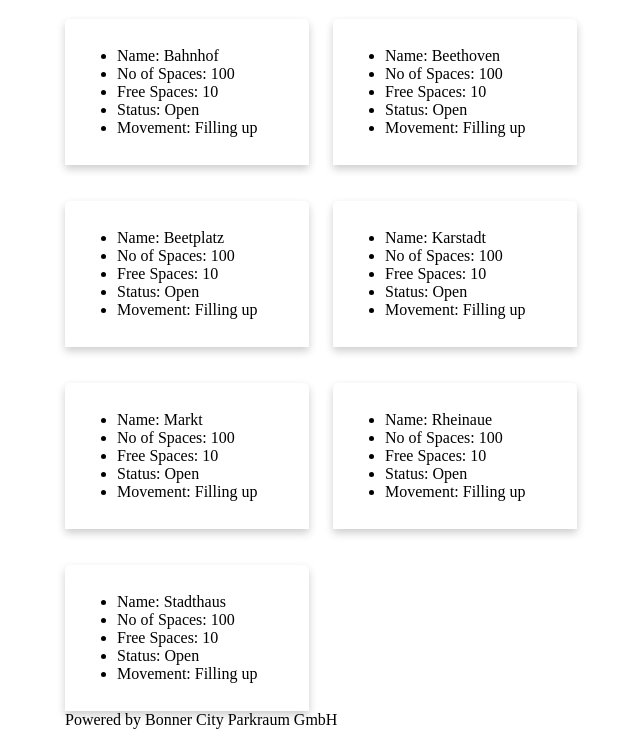
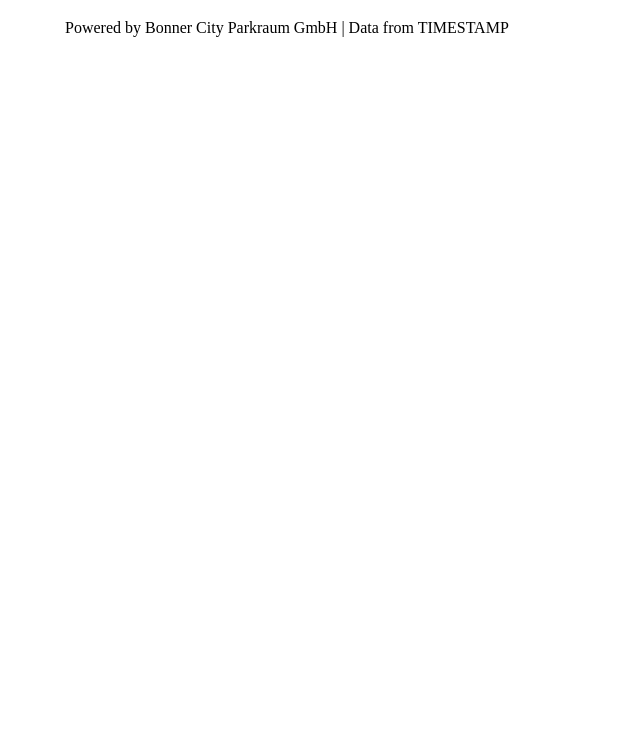
Before and after one commit to coderwurst/find-me-a-spot-Bonn, a website built with webpack: page src/index.html in a window 1280 px wide. Shown: the part 61-800 px from the top of the page, without its empty margins (319-959 px from the left). Built offline with nearby package versions, Linux system fonts and the light colour scheme; no server answers.

Commit message:
prepare View for loading data

```diff
--- a/src/index.html
+++ b/src/index.html
@@ -8,8 +8,8 @@
 </head>
 <body>
     <h1>find me a spot bonn!</h1>
-    <div class="container">
-        <div class="item item-1">
+    <div class="container carpark-list">
+        <!--div class="item item-1">
             <ul>
                 <li>Name: Bahnhof</li>
                 <li>No of Spaces: 100</li>
@@ -63,7 +63,7 @@
                 <li>Movement: Filling up</li>
             </ul>
         </div>
-        <div class="item item-7">
+        <div-- class="item item-7">
             <ul>
                 <li>Name: Stadthaus</li>
                 <li>No of Spaces: 100</li>
@@ -71,8 +71,8 @@
                 <li>Status: Open</li>
                 <li>Movement: Filling up</li>
             </ul>
-            </div>
+        </div-->
     </div>
 </body>
-<footer>Powered by Bonner City Parkraum GmbH</footer>
+<footer>Powered by Bonner City Parkraum GmbH | Data from TIMESTAMP</footer>
 </html>
--- /dev/null
+++ b/src/js/constants.js
@@ -0,0 +1,3 @@
+export const elements = {
+    carParkList: document.querySelector('.carpark-list')
+};
--- a/src/js/view/CarParkView.js
+++ b/src/js/view/CarParkView.js
@@ -1,19 +1,22 @@
-export default class CarParkView {
-    constructor (){
+import { elements } from '../constants'
 
-    }
+export const renderElements = (carParks) => {
+    console.log(`CarParkView - carparks: ${carParks}`);
+    carParks.foreach((currentElement) => renderCarPark(currentElement));
+}
 
-    generateHTML() {
-        return `
-        <div class="item item-${this.id}">
-            <ul>
-                <li>Name: ${this.name}</li>
-                <li>No of Spaces: ${this.spaces}</li>
-                <li>Free Spaces: ${this.free}</li>
-                <li>Status: ${this.status}</li>
-                <li>Movement: ${this.movement}</li>
-            </ul>
-        </div>
-        `;
-    }
+const renderCarPark = (carPark) => {
+    const html =  `
+    <div class="item item-${carPark.id}">
+        <ul>
+            <li>Name: ${carPark.name}</li>
+            <li>No of Spaces: ${carPark.spaces}</li>
+            <li>Free Spaces: ${carPark.free}</li>
+            <li>Status: ${carPark.status}</li>
+            <li>Movement: ${carPark.movement}</li>
+        </ul>
+    </div>
+    `;
+
+    elements.carParkList.insertAdjacentHTML('beforeend', html);
 }
```
Lines whose indentation alone changed are shown as unchanged.
